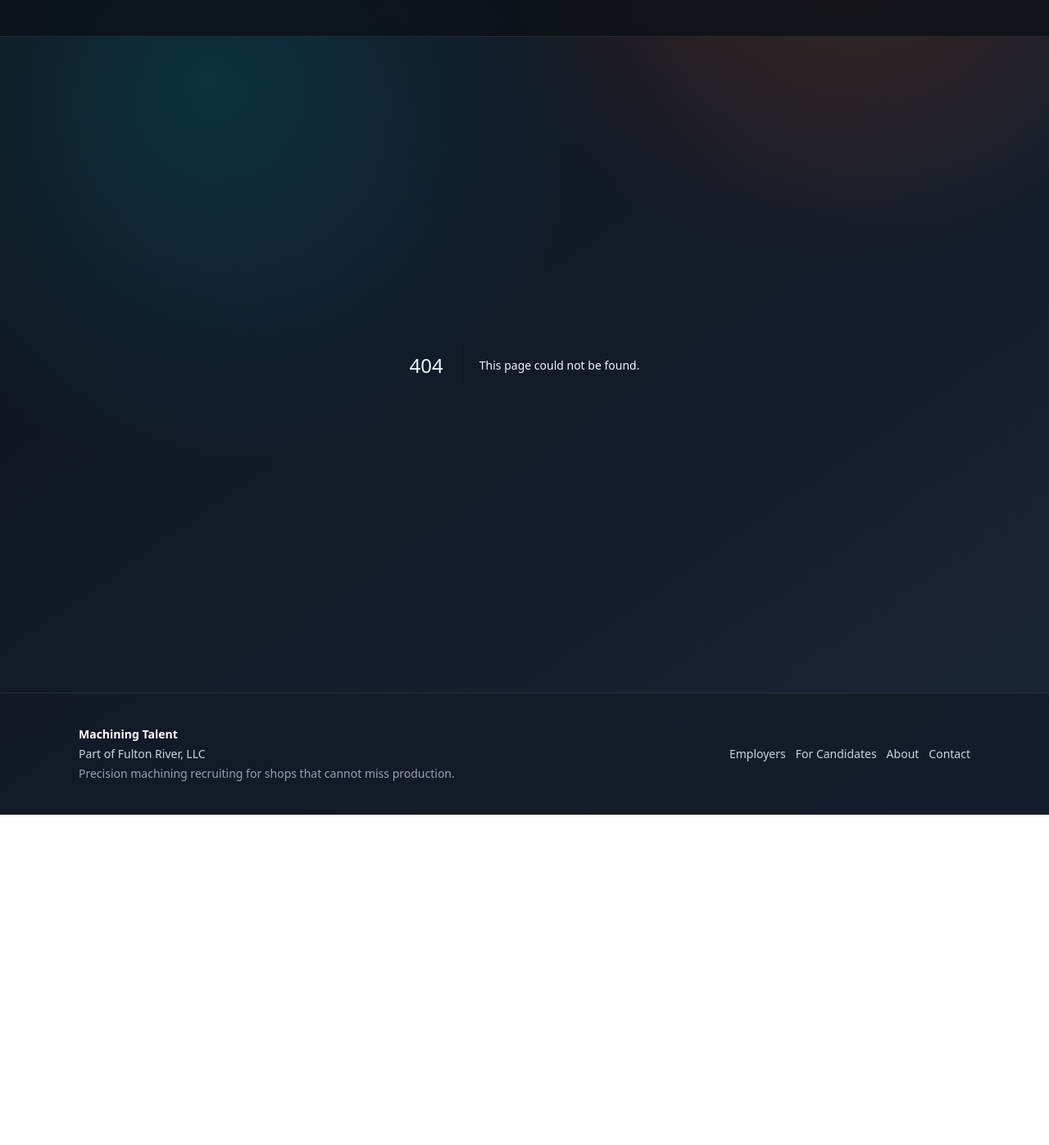
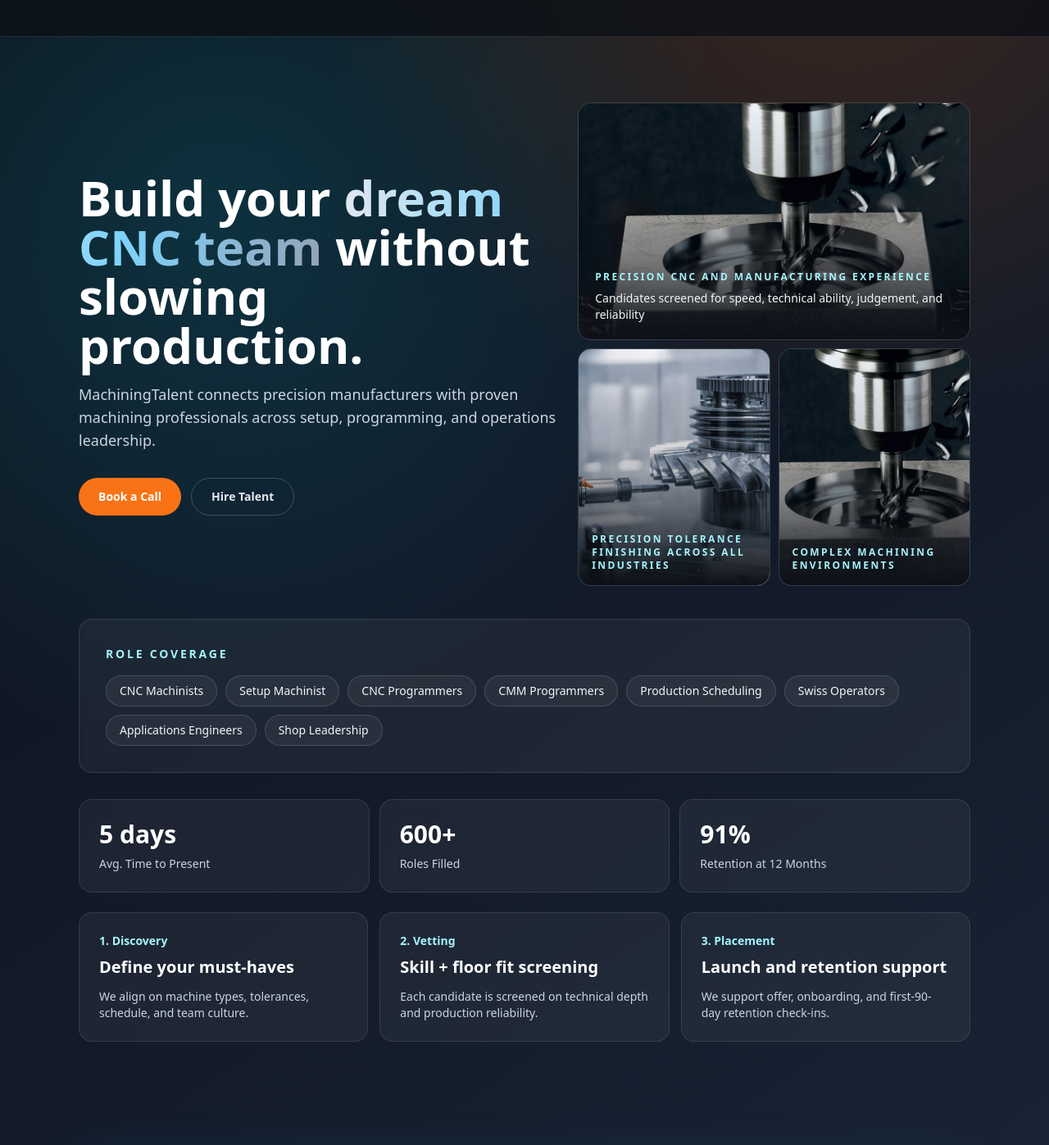
Before and after one commit to arunjolly/MachiningTalent, a Next.js app: page / in a window 1280 px wide. Before the commit this address had no page. Shown: the part 124-1521 px from the top of the page at 82% size. Before the commit the page ends 1118 px from the top, so only its background shows below. Built offline with nearby package versions, Linux system fonts and the light colour scheme.

Commit message:
Add files via upload

```diff
--- /dev/null
+++ b/app/page.jsx
@@ -0,0 +1,164 @@
+import Link from 'next/link';
+import Image from 'next/image';
+import BookCallCTA from '@/components/BookCallCTA';
+
+const stats = [
+  { label: 'Avg. Time to Present', value: '5 days' },
+  { label: 'Roles Filled', value: '600+' },
+  { label: 'Retention at 12 Months', value: '91%' },
+];
+
+const specialties = [
+  'CNC Machinists',
+  'Setup Machinist',
+  'CNC Programmers',
+  'CMM Programmers',
+  'Production Scheduling',
+  'Swiss Operators',
+  'Applications Engineers',
+  'Shop Leadership',
+];
+const cncImages = [
+  {
+    src: '/cnc-spindle.jpg',
+    alt: 'CNC spindle cutting a precision metal cavity',
+    label: 'Precision CNC and Manufacturing Experience',
+    note: 'Candidates screened for speed, technical ability, judgement, and reliability',
+    position: 'object-center',
+  },
+  {
+    src: '/cnc-gearcut.jpg',
+    alt: 'Gear cutting process on an advanced CNC machine',
+    label: 'Precision Tolerance Finishing Across All Industries',
+    note: 'Precision roles where micron-level quality and consistency matter.',
+    position: 'object-center',
+  },
+  {
+    src: '/cnc-spindle.jpg',
+    alt: 'Close-up of CNC spindle and chips during active machining',
+    label: 'Complex Machining Environments',
+    note: 'Operators who can hold tolerance under speed and production pressure.',
+    position: 'object-top',
+  },
+];
+
+export default function HomePage() {
+  return (
+    <>
+      <section className="section-wrap pb-8 md:pb-10">
+        <div className="grid gap-6 md:grid-cols-[1.1fr_0.9fr] md:items-center md:gap-6">
+          <div>
+            <h1 className="font-[var(--font-space)] text-3xl font-bold leading-tight text-white sm:text-4xl md:text-6xl">
+              Build your{' '}
+              <span className="bg-gradient-to-r from-slate-200 via-sky-300 to-slate-400 bg-clip-text text-transparent">
+                dream CNC team
+              </span>{' '}
+              without slowing production.
+            </h1>
+            <p className="mt-4 max-w-2xl text-base text-slate-300 sm:text-lg">
+              MachiningTalent connects precision manufacturers with proven machining professionals across setup, programming,
+              and operations leadership.
+            </p>
+            <div className="mt-7 flex flex-col gap-3 sm:mt-8 sm:flex-row sm:flex-wrap">
+              <a
+                href="https://calendly.com/arun-jolly/machiningtalent-intro-call"
+                target="_blank"
+                rel="noreferrer"
+                className="inline-flex w-full items-center justify-center rounded-full bg-spark-500 px-6 py-3 text-sm font-bold text-white hover:bg-spark-600 sm:w-auto"
+              >
+                Book a Call
+              </a>
+              <Link
+                href="/employers"
+                className="inline-flex w-full items-center justify-center rounded-full border border-white/20 px-6 py-3 text-sm font-semibold text-slate-200 hover:border-white/40 hover:text-white sm:w-auto"
+              >
+                Hire Talent
+              </Link>
+            </div>
+          </div>
+
+          <div className="grid gap-2.5 sm:grid-cols-2 sm:grid-rows-2">
+            <article className="panel group relative overflow-hidden sm:col-span-2">
+              <Image
+                src={cncImages[0].src}
+                alt={cncImages[0].alt}
+                fill
+                sizes="(max-width: 768px) 100vw, 50vw"
+                className={`h-60 w-full object-cover transition duration-500 group-hover:scale-[1.02] md:h-72 ${cncImages[0].position}`}
+              />
+              <div className="h-60 md:h-72" />
+              <div className="absolute inset-0 bg-gradient-to-t from-steel-950 via-steel-950/20 to-transparent" />
+              <div className="absolute bottom-0 p-4 sm:p-5">
+                <p className="text-[11px] font-semibold tracking-[0.1em] text-cyan-200 sm:text-xs sm:uppercase sm:tracking-[0.2em]">{cncImages[0].label}</p>
+                <p className="mt-2 hidden max-w-xl text-sm text-slate-100 sm:block">{cncImages[0].note}</p>
+              </div>
+            </article>
+
+            {cncImages.slice(1).map((image) => (
+              <article key={image.label} className="panel group relative overflow-hidden">
+                <Image
+                  src={image.src}
+                  alt={image.alt}
+                  fill
+                  sizes="(max-width: 768px) 100vw, 24vw"
+                  className={`h-52 w-full object-cover transition duration-500 group-hover:scale-[1.03] md:h-48 ${image.position}`}
+                />
+                <div className="h-52 md:h-48" />
+                <div className="absolute inset-0 bg-gradient-to-t from-steel-950 via-steel-950/20 to-transparent" />
+                <div className="absolute bottom-0 p-4">
+                  <p className="text-[11px] font-semibold tracking-[0.1em] text-cyan-200 sm:text-xs sm:uppercase sm:tracking-[0.2em]">{image.label}</p>
+                </div>
+              </article>
+            ))}
+          </div>
+        </div>
+      </section>
+
+      <section className="mx-auto w-full max-w-6xl px-4 pb-6 sm:px-6 md:px-8 md:pb-8">
+        <div className="panel p-6 md:p-8">
+          <p className="text-sm font-semibold uppercase tracking-[0.2em] text-cyan-200">Role Coverage</p>
+          <div className="mt-4 flex flex-wrap gap-2.5">
+            {specialties.map((item) => (
+              <span key={item} className="rounded-full border border-white/15 bg-white/5 px-3.5 py-2 text-xs font-medium text-slate-100 sm:px-4 sm:text-sm">
+                {item}
+              </span>
+            ))}
+          </div>
+        </div>
+      </section>
+
+      <section className="mx-auto w-full max-w-6xl px-4 pb-5 sm:px-6 md:px-8 md:pb-6">
+        <div className="grid gap-3 md:grid-cols-3">
+          {stats.map((stat) => (
+            <div key={stat.label} className="panel p-5 md:p-6">
+              <p className="text-3xl font-bold text-white">{stat.value}</p>
+              <p className="mt-2 text-sm text-slate-300">{stat.label}</p>
+            </div>
+          ))}
+        </div>
+      </section>
+
+      <section className="mx-auto w-full max-w-6xl px-4 pb-10 sm:px-6 md:px-8 md:pb-12">
+        <div className="grid gap-3.5 md:grid-cols-3">
+          <div className="panel p-5 md:p-6">
+            <p className="text-sm font-semibold text-cyan-200">1. Discovery</p>
+            <h2 className="mt-2 text-xl font-bold text-white">Define your must-haves</h2>
+            <p className="mt-3 text-sm text-slate-300">We align on machine types, tolerances, schedule, and team culture.</p>
+          </div>
+          <div className="panel p-5 md:p-6">
+            <p className="text-sm font-semibold text-cyan-200">2. Vetting</p>
+            <h2 className="mt-2 text-xl font-bold text-white">Skill + floor fit screening</h2>
+            <p className="mt-3 text-sm text-slate-300">Each candidate is screened on technical depth and production reliability.</p>
+          </div>
+          <div className="panel p-5 md:p-6">
+            <p className="text-sm font-semibold text-cyan-200">3. Placement</p>
+            <h2 className="mt-2 text-xl font-bold text-white">Launch and retention support</h2>
+            <p className="mt-3 text-sm text-slate-300">We support offer, onboarding, and first-90-day retention check-ins.</p>
+          </div>
+        </div>
+      </section>
+
+      <BookCallCTA />
+    </>
+  );
+}
```
